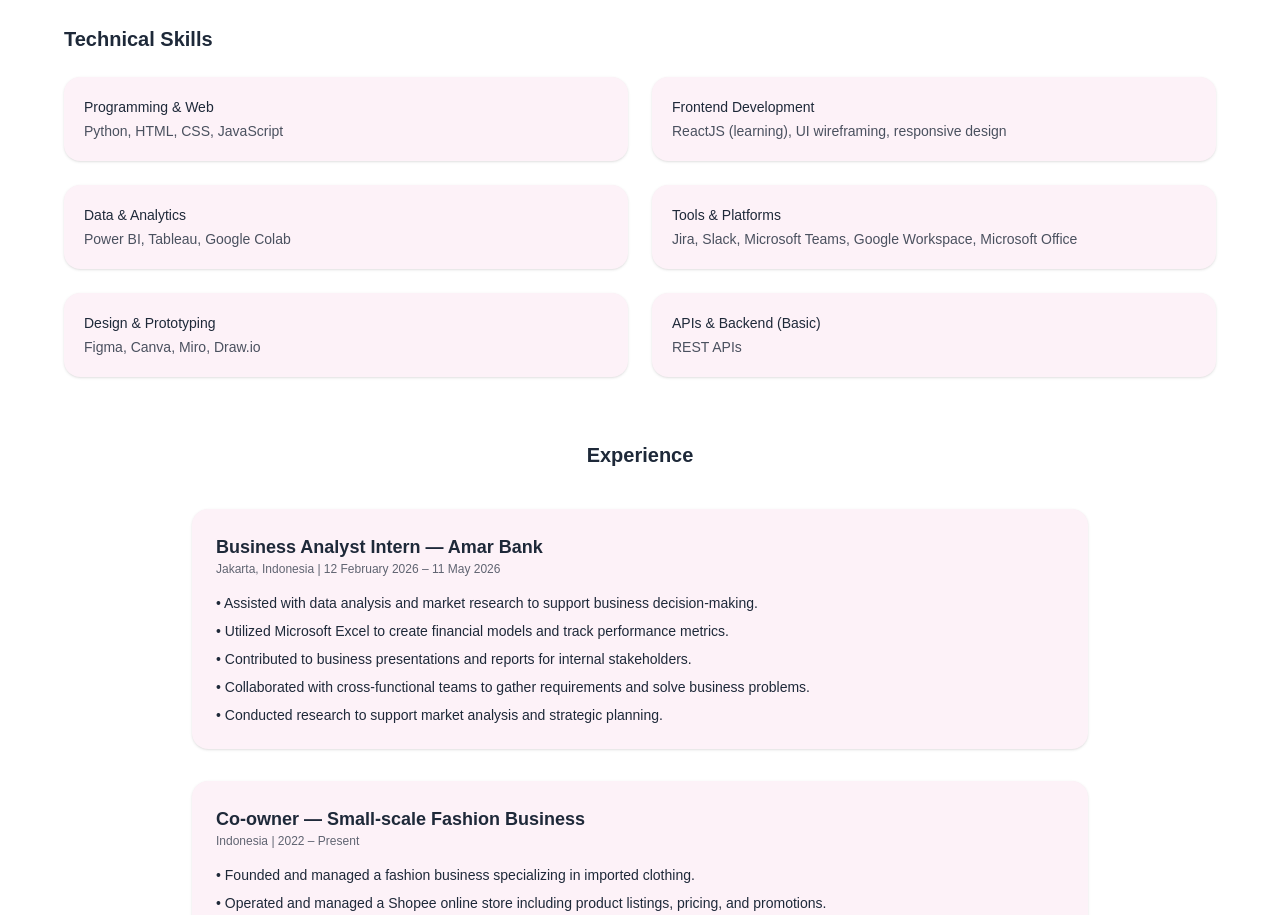
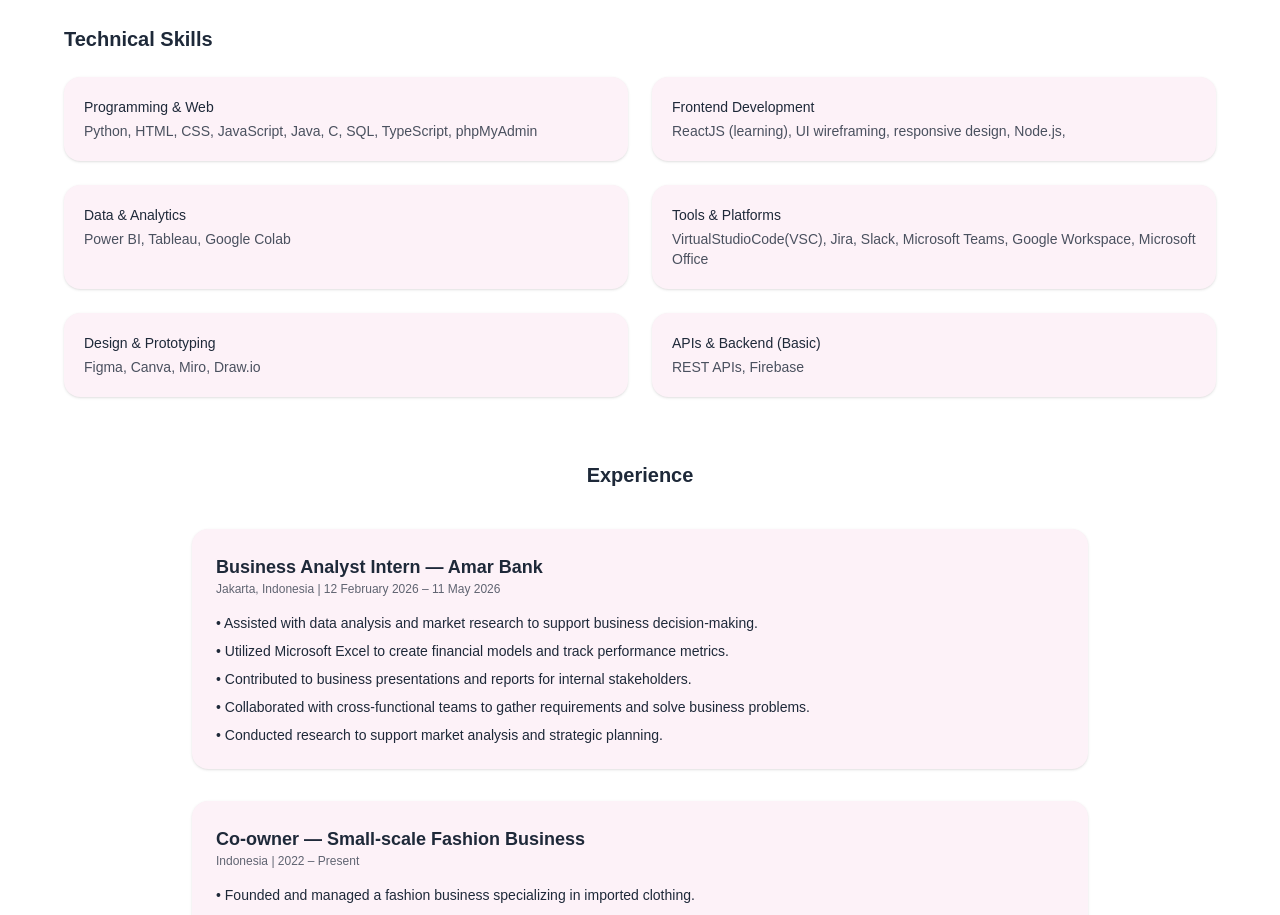
Before and after one commit to JessicaAngelah/myportfolio, a Next.js app: page / in a window 1280 px wide. Shown: the part 1400-2315 px from the top of the page. Built offline with nearby package versions, Linux system fonts and the light colour scheme.

Commit message:
fix skills

```diff
--- a/app/page.tsx
+++ b/app/page.tsx
@@ -257,12 +257,12 @@ import { link } from "fs";
 
         <div className="grid grid-cols-1 md:grid-cols-2 gap-6 text-sm">
           {[
-            ["Programming & Web", "Python, HTML, CSS, JavaScript", "Java", "C", "SQL"],
-            ["Frontend Development", "ReactJS (learning), UI wireframing, responsive design"],
+            ["Programming & Web", "Python, HTML, CSS, JavaScript, Java, C, SQL, TypeScript, phpMyAdmin"],
+            ["Frontend Development", "ReactJS (learning), UI wireframing, responsive design, Node.js,"],
             ["Data & Analytics", "Power BI, Tableau, Google Colab"],
-            ["Tools & Platforms", "Jira, Slack, Microsoft Teams, Google Workspace, Microsoft Office"],
+            ["Tools & Platforms", "VirtualStudioCode(VSC), Jira, Slack, Microsoft Teams, Google Workspace, Microsoft Office"],
             ["Design & Prototyping", "Figma, Canva, Miro, Draw.io"],
-            ["APIs & Backend (Basic)", "REST APIs"],
+            ["APIs & Backend (Basic)", "REST APIs, Firebase"],
           ].map(([title, content], index) => (
             <motion.div
               key={index}
```
